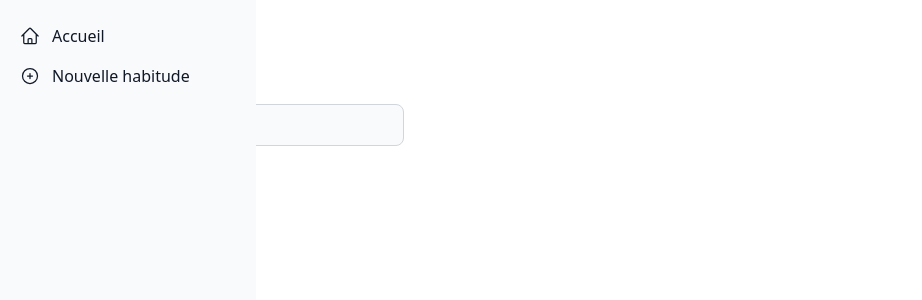
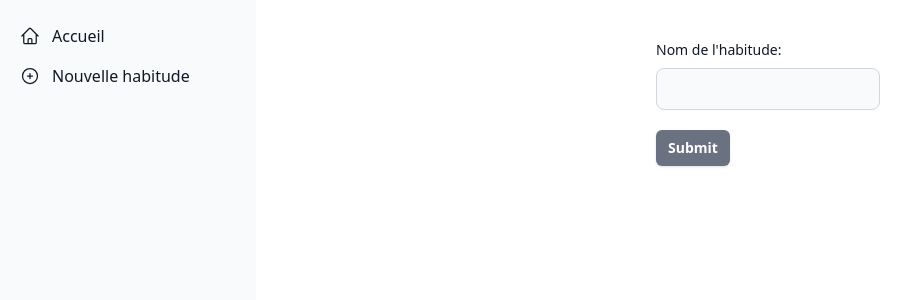
Before and after one commit to florianLSP/projet_s-en, a Vue app in the folder frontend/: page /habit in a window 1280 px wide. Shown: the top 300 px of the page, without its empty margins (0-922 px from the left). Built offline with nearby package versions, Linux system fonts and the light colour scheme; the HTML template or start-up script is replaced by a standard one.

Commit message:
style(front): center the content in the page

```diff
--- a/frontend/src/views/HabitFormView.vue
+++ b/frontend/src/views/HabitFormView.vue
@@ -32,19 +32,10 @@ async function submitHabit() {
 </script>
 
 <template>
-  <div class="ml-5 pt-5">
+  <div class="flex">
     <SideBar />
-    <div>
-      <router-link :to="{ name: 'home' }">
-        <button
-          class="inline-flex items-center gap-x-1.5 rounded-md bg-gray-500 px-3 py-2 text-sm font-semibold text-white shadow-sm hover:bg-gray-700 cursor-pointer"
-        >
-          Accueil
-        </button>
-      </router-link>
-    </div>
-
-    <div class="pt-5 w-96">
+    <div class="flex-1 p-5 ml-64">
+      <div class="flex pt-5 w-full justify-center">
         <form>
           <label for="name" class="block mb-2 text-sm font-medium text-gray-900 dark:text-white"
             >Nom de l'habitude:</label
@@ -67,4 +58,5 @@ async function submitHabit() {
         </form>
       </div>
     </div>
+  </div>
 </template>
--- a/frontend/src/views/HomeView.vue
+++ b/frontend/src/views/HomeView.vue
@@ -49,7 +49,7 @@ onMounted(fetchHabits)
   <div class="flex">
     <SideBar />
     <div class="flex-1 p-5 ml-64">
-      <div class="pt-5 w-96">
+      <div class="flex flex-col pt-5 w-full items-center">
         <h2 class="text-2xl">Liste des habitudes:</h2>
         <ul>
           <li v-for="habit in habitStore.habit" :key="habit.id" class="flex items-center">
```
Lines whose indentation alone changed are shown as unchanged.
